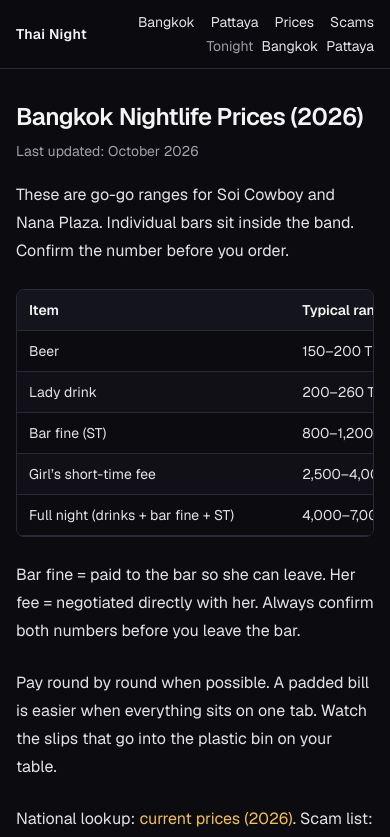
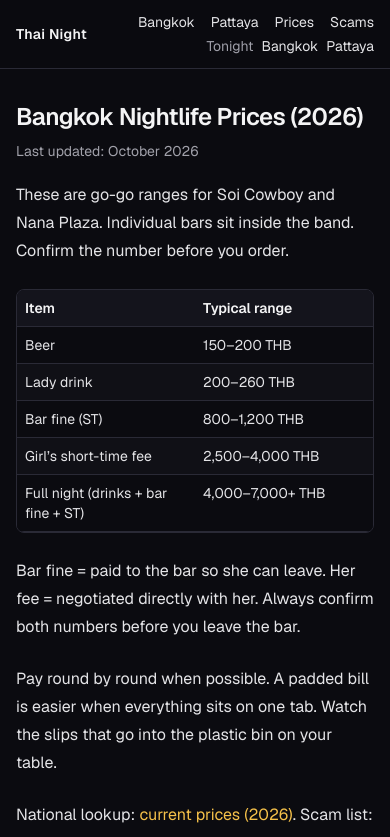
Before and after one commit to ouyowu/thainight-co, a Next.js app: page /bangkok/prices in a window 390 px wide. Shown: the top 837 px of the page. Built offline with nearby package versions, Linux system fonts and the light colour scheme.

Commit message:
Wire affiliate CTAs and fix mobile table overflow

```diff
--- a/app/globals.css
+++ b/app/globals.css
@@ -22,10 +22,15 @@
   --font-mono: var(--font-geist-mono);
 }
 
+html {
+  overflow-x: hidden;
+}
+
 body {
   background: var(--background);
   color: var(--foreground);
   font-family: var(--font-sans), ui-sans-serif, system-ui, sans-serif;
+  overflow-x: hidden;
 }
 
 a:focus-visible,
--- a/components/PriceTable.tsx
+++ b/components/PriceTable.tsx
@@ -6,8 +6,8 @@ type PriceTableProps = {
 
 export function PriceTable({ caption, headers, rows }: PriceTableProps) {
   return (
-    <div className="overflow-x-auto rounded-lg border border-line">
-      <table className="w-full min-w-[28rem] border-collapse text-left text-sm">
+    <div className="max-w-full overflow-x-auto rounded-lg border border-line">
+      <table className="w-full table-fixed border-collapse text-left text-sm">
         {caption ? <caption className="sr-only">{caption}</caption> : null}
         <thead className="bg-card">
           <tr>
@@ -15,7 +15,7 @@ export function PriceTable({ caption, headers, rows }: PriceTableProps) {
               <th
                 key={header}
                 scope="col"
-                className="border-b border-line px-3 py-2.5 font-semibold text-foreground"
+                className="border-b border-line px-2 py-2 font-semibold break-words text-foreground sm:px-3 sm:py-2.5"
               >
                 {header}
               </th>
@@ -26,7 +26,10 @@ export function PriceTable({ caption, headers, rows }: PriceTableProps) {
           {rows.map((row, rowIndex) => (
             <tr key={`${rowIndex}-${row.join("|")}`} className="odd:bg-background even:bg-card/60">
               {row.map((cell, index) => (
-                <td key={`${rowIndex}-${index}`} className="border-b border-line px-3 py-2.5 align-top">
+                <td
+                  key={`${rowIndex}-${index}`}
+                  className="border-b border-line px-2 py-2 align-top break-words sm:px-3 sm:py-2.5"
+                >
                   {cell}
                 </td>
               ))}
```
